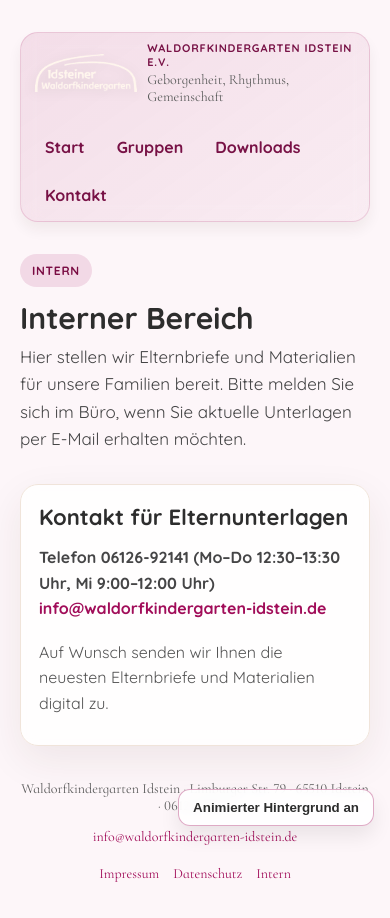
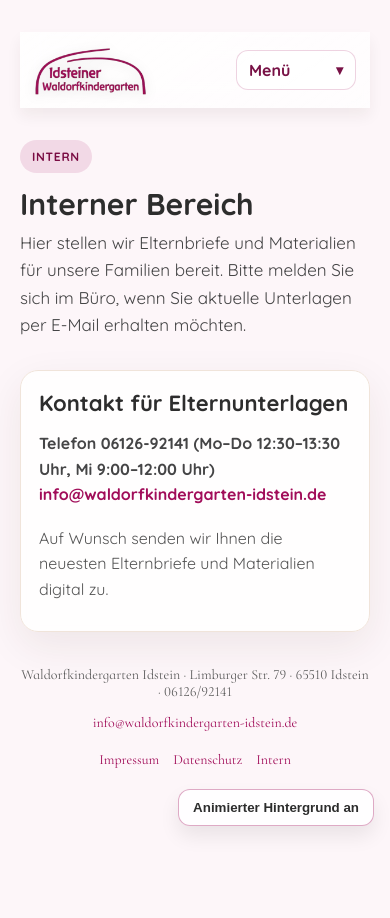
Before and after one commit to Tylopilus/waldorfkindergarten-idstein, an Astro site: page /intern in a window 390 px wide. After the commit the page ends 864 px from the top, so only its background shows below. Built offline with nearby package versions, Linux system fonts and the light colour scheme; Astro itself is replaced by a stand-in of ours.

Commit message:
mobile adjustments

```diff
--- a/src/layouts/Layout.astro
+++ b/src/layouts/Layout.astro
@@ -37,18 +37,25 @@
 		<header class="site-header collapsed">
 			<div class="brand">
 				<div class="brand-mark">
-					<img src="/waldorf-logo.png" alt="Waldorfkindergarten Idstein" />
+					<img src="/logo-tinted.png" alt="Waldorfkindergarten Idstein" />
 				</div>
 				<div>
 					<p class="eyebrow">Waldorfkindergarten Idstein e.V.</p>
 					<p class="tagline">Geborgenheit, Rhythmus, Gemeinschaft</p>
 				</div>
 			</div>
-			<nav class="nav">
-				{navLinks.map((item) => (
-					<a href={item.href}>{item.label}</a>
-				))}
-			</nav>
+			<div class="nav-rail">
+				<input type="checkbox" id="nav-toggle" class="nav-toggle" aria-label="Navigation öffnen" />
+				<label for="nav-toggle" class="nav-toggle-label">
+					<span>Menü</span>
+					<span class="chevron">▾</span>
+				</label>
+				<nav class="nav">
+					{navLinks.map((item) => (
+						<a href={item.href}>{item.label}</a>
+					))}
+				</nav>
+			</div>
 		</header>
 		<main class="content">
 			<slot />
@@ -225,11 +232,11 @@
 		justify-content: space-between;
 		gap: 24px;
 		padding: 16px 20px;
-		border: 1px solid rgba(161, 13, 89, 0.2);
+		border: 1px solid rgba(161, 13, 89, 0.14);
 		border-radius: var(--radius);
-		background: linear-gradient(145deg, rgba(161, 13, 89, 0.12), rgba(161, 13, 89, 0.05));
+		background: linear-gradient(145deg, rgba(255, 255, 255, 0.82), rgba(255, 255, 255, 0.7));
 		box-shadow: 0 12px 24px rgba(45, 26, 16, 0.08);
-		backdrop-filter: blur(10px);
+		backdrop-filter: blur(12px);
 		z-index: 10;
 		transition: padding 0.2s ease, box-shadow 0.2s ease, border-color 0.2s ease, background 0.2s ease;
 	}
@@ -270,7 +277,7 @@
 
 	.tagline {
 		margin: 2px 0 0;
-		color: var(--muted);
+		color: #3a3a3a;
 		font-size: 14px;
 		font-family: 'Cormorant Infant', 'Times New Roman', serif;
 	}
@@ -280,6 +287,23 @@
 		gap: 12px;
 		flex-wrap: wrap;
 		justify-content: flex-end;
+	}
+
+	.nav-rail {
+		flex: 1;
+		display: flex;
+		justify-content: flex-end;
+		min-width: 0;
+	}
+
+	.nav-toggle {
+		position: absolute;
+		opacity: 0;
+		pointer-events: none;
+	}
+
+	.nav-toggle-label {
+		display: none;
 	}
 
 	.nav a {
@@ -300,7 +324,7 @@
 		padding: 8px 14px;
 		box-shadow: 0 8px 14px rgba(45, 26, 16, 0.06);
 		border-color: rgba(161, 13, 89, 0.14);
-		background: linear-gradient(145deg, rgba(161, 13, 89, 0.1), rgba(161, 13, 89, 0.04));
+		background: linear-gradient(145deg, rgba(255, 255, 255, 0.86), rgba(255, 255, 255, 0.74));
 	}
 
 	.site-header.collapsed .brand {
@@ -369,12 +393,106 @@
 
 	@media (max-width: 720px) {
 		.site-header {
-			flex-direction: column;
-			align-items: flex-start;
+			flex-direction: row;
+			align-items: center;
+			gap: 10px;
+			padding: 10px 12px;
+			border-radius: 0;
+			border: none;
+			background: transparent;
+			box-shadow: none;
+		}
+		.brand {
+			gap: 8px;
+		}
+		.brand-mark {
+			width: 110px;
+			height: 52px;
+			background: transparent;
+			border-radius: 14px;
+		}
+		.eyebrow,
+		.tagline {
+			display: none;
+		}
+		.tagline {
+			font-size: 13px;
+		}
+		.nav-rail {
+			flex: 1;
+			display: flex;
+			align-items: center;
+			justify-content: flex-end;
+			gap: 6px;
+		}
+		.nav-toggle {
+			display: block;
+		}
+		.nav-toggle-label {
+			display: inline-flex;
+			align-items: center;
+			justify-content: space-between;
+			gap: 8px;
+			padding: 9px 12px;
+			border-radius: 12px;
+			font-weight: 700;
+			background: rgba(255, 255, 255, 0.8);
+			border: 1px solid rgba(161, 13, 89, 0.18);
+			color: var(--accent-deep);
+			cursor: pointer;
+			width: auto;
+			min-width: 120px;
+		}
+		.nav-toggle:checked + .nav-toggle-label {
+			background: rgba(161, 13, 89, 0.12);
+			border-color: rgba(161, 13, 89, 0.26);
+		}
+		.nav-toggle:checked + .nav-toggle-label .chevron {
+			transform: rotate(180deg);
+		}
+		.chevron {
+			font-size: 14px;
+			color: var(--accent-deep);
+			transition: transform 0.2s ease;
 		}
 		.nav {
-			width: 100%;
-			justify-content: flex-start;
+			display: none;
+			flex-direction: column;
+			gap: 6px;
+			padding: 8px 10px;
+			background: rgba(255, 255, 255, 0.95);
+			border-radius: 12px;
+			box-shadow: 0 10px 20px rgba(0, 0, 0, 0.06);
+			animation: fadeSlide 0.18s ease;
+			position: absolute;
+			top: calc(100% + 6px);
+			right: 12px;
+			min-width: 190px;
+			z-index: 15;
+		}
+		.nav a {
+			text-align: left;
+			padding: 10px 12px;
+			font-size: 15px;
+			border-radius: 10px;
+			background: rgba(255, 255, 255, 0.98);
+		}
+		.nav a:active {
+			outline: 1px solid rgba(161, 13, 89, 0.18);
+		}
+		.nav-toggle:checked ~ .nav {
+			display: flex;
+		}
+
+		@keyframes fadeSlide {
+			from {
+				opacity: 0;
+				transform: translateY(-6px);
+			}
+			to {
+				opacity: 1;
+				transform: translateY(0);
+			}
 		}
 	}
 </style>
--- a/src/pages/index.astro
+++ b/src/pages/index.astro
@@ -191,7 +191,7 @@
 		border-radius: 999px;
 		padding: 8px 12px;
 		font-size: 13px;
-		color: #555;
+		color: #2d2d2d;
 		box-shadow: 0 6px 20px rgba(0, 0, 0, 0.06);
 	}
 
```
Also changed, not shown: public/logo-tinted.png (added).
